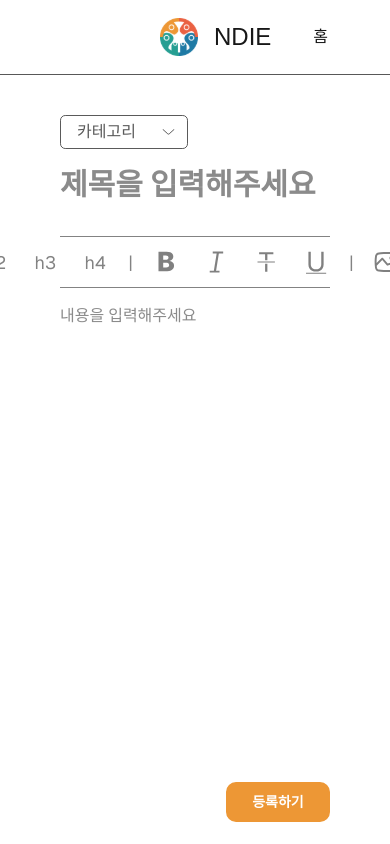
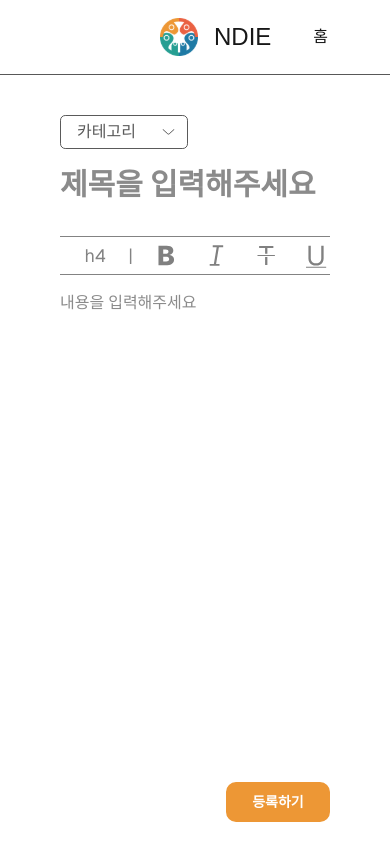
Before and after one commit to LuffyPiratesYeah/NDIE-FE, a Next.js app: page /write in a window 390 px wide. Shown: the top 844 px of the page. Built offline with nearby package versions, Linux system fonts and the light colour scheme.

Commit message:
fixed(#3) :: 반응형 처리

```diff
--- a/src/app/write/page.tsx
+++ b/src/app/write/page.tsx
@@ -14,7 +14,7 @@ export default function Write() {
   const fileRef = useRef<HTMLInputElement | null>(null);
 
   return (
-    <div className=" flex items-center justify-center h-[90.5vh] w-full font-[family-name:var(--font-geist-sans)]">
+    <div className=" flex items-center justify-center h-[90.5vh] w-[100vw] font-[family-name:var(--font-geist-sans)]">
       <ContentInputScreen
         fileRef={fileRef}
         title={title}
--- a/src/containers/write/ContentInputScreen.tsx
+++ b/src/containers/write/ContentInputScreen.tsx
@@ -120,7 +120,7 @@ export default function ContentInputScreen(
         onChange={(e)=>setTitle(e.target.value)}
         spellCheck="false"
       />
-      <div className="w-full flex justify-center border-y-[1.5px] border-[#838383]  select-none">
+      <div className="w-full overflow-scroll flex justify-center border-y-[1.5px] border-[#838383]  select-none">
         <div className="flex">
           <div
             className="p-2 text-[18px] text-[#838383] flex justify-center items-center w-[50px] hover:bg-[#f3f3f3] hover:text-black hover:cursor-pointer"
```
